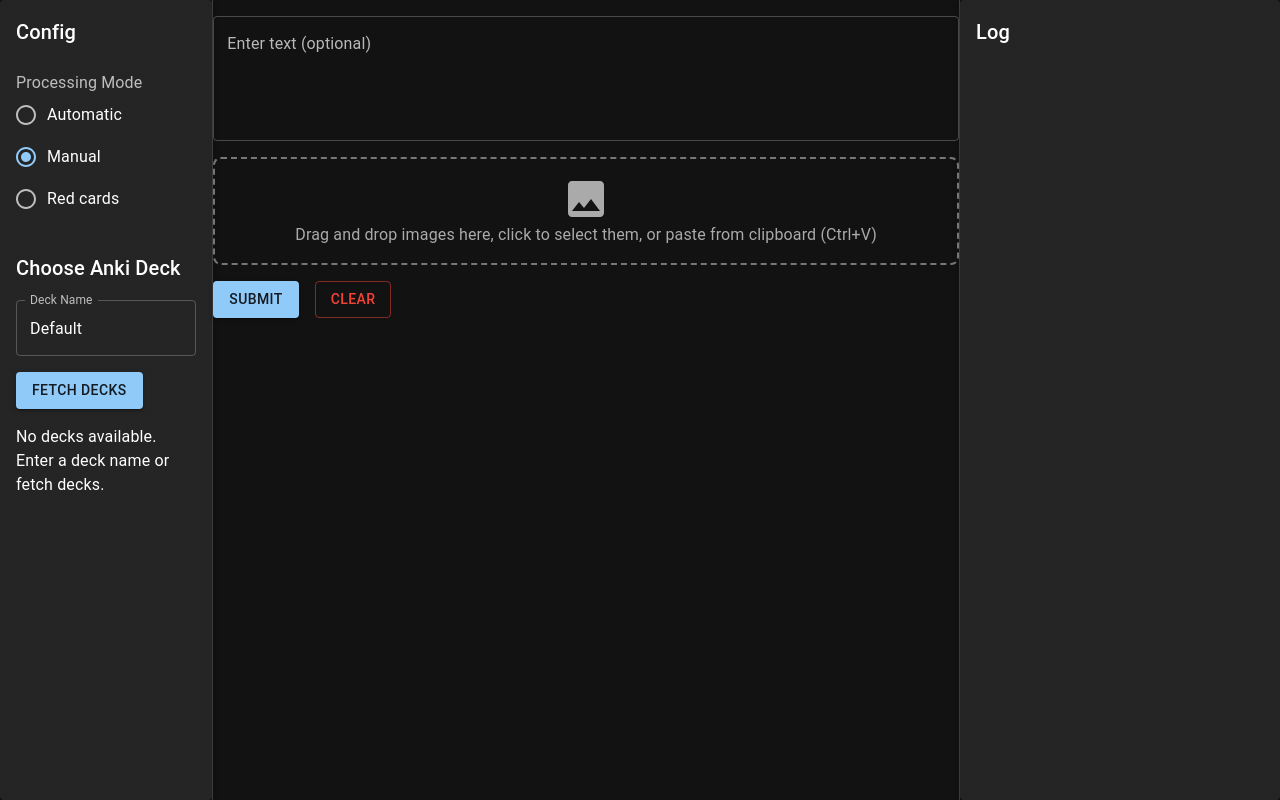
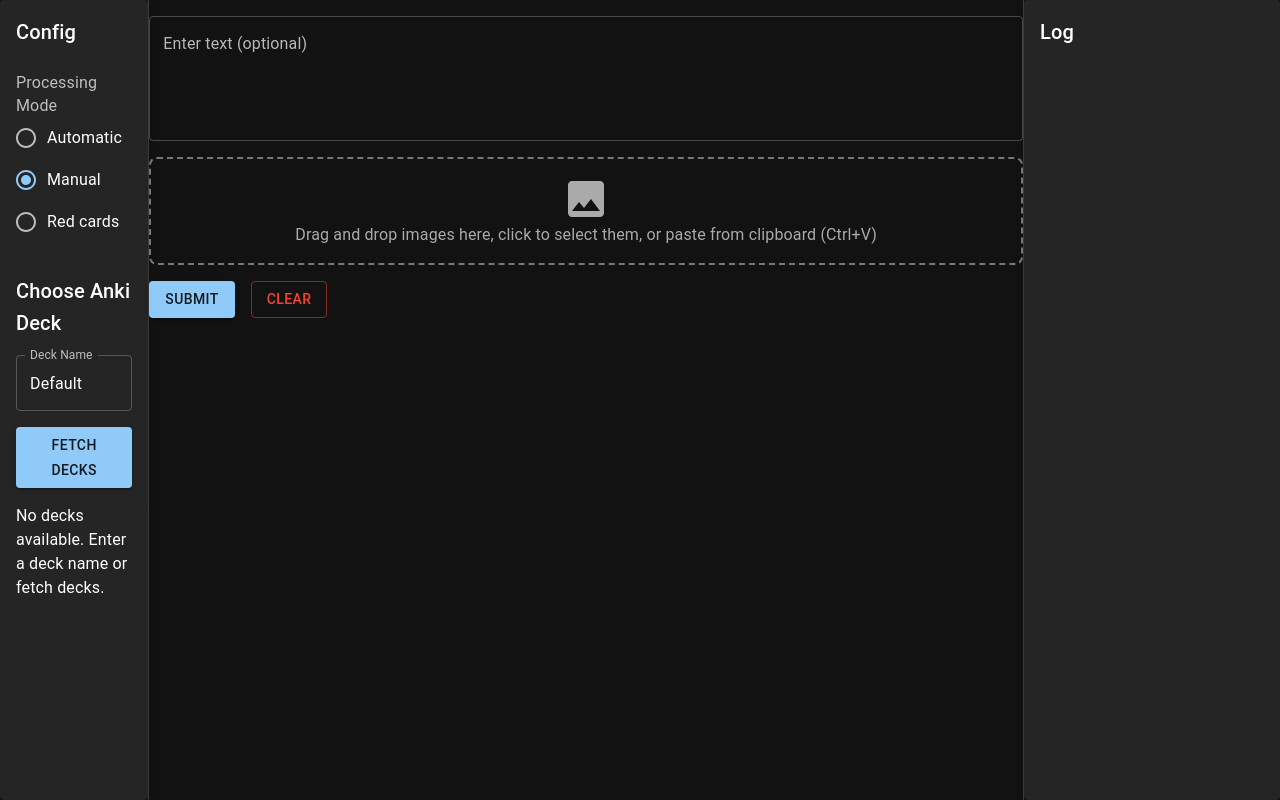
Before and after one commit to cehkop/anki_extraction, a React (Create React App) app in the folder frontend/: page / in a window 1280 px wide. Built offline with nearby package versions, Linux system fonts and the light colour scheme.

Commit message:
reduce sides size

```diff
--- a/frontend/src/App.js
+++ b/frontend/src/App.js
@@ -18,7 +18,15 @@
     <Box sx={{ flexGrow: 1, height: '100vh' }}>
       <Grid container sx={{ height: '100%' }}>
         {/* Sidebar */}
-        <Grid item xs={2} sx={{ borderRight: '1px solid #444', height: '100%' }}>
+        <Grid
+          item
+          sx={{
+            borderRight: '1px solid #444',
+            height: '100%',
+            flexBasis: '11.6667%', // 2 columns * 0.7 of 12-column grid
+            maxWidth: '11.6667%',
+          }}
+        >
           <Config
             inputMode={inputMode}
             setInputMode={setInputMode}
@@ -30,7 +38,15 @@
         </Grid>
 
         {/* Main Content */}
-        <Grid item xs={7} sx={{ borderRight: '1px solid #444', height: '100%' }}>
+        <Grid
+          item
+          sx={{
+            borderRight: '1px solid #444',
+            height: '100%',
+            flexBasis: '68.3333%', // remaining width after left (11.6667%) and right (20%)
+            maxWidth: '68.3333%',
+          }}
+        >
           <InputSection
             inputMode={inputMode}
             handleLog={handleLog}
@@ -40,7 +56,14 @@
         </Grid>
 
         {/* Log Section */}
-        <Grid item xs={3} sx={{ height: '100%' }}>
+        <Grid
+          item
+          sx={{
+            height: '100%',
+            flexBasis: '20%', // 3 columns * 0.8 of 12-column grid
+            maxWidth: '20%',
+          }}
+        >
           <Log logs={logs} />
         </Grid>
       </Grid>
```
